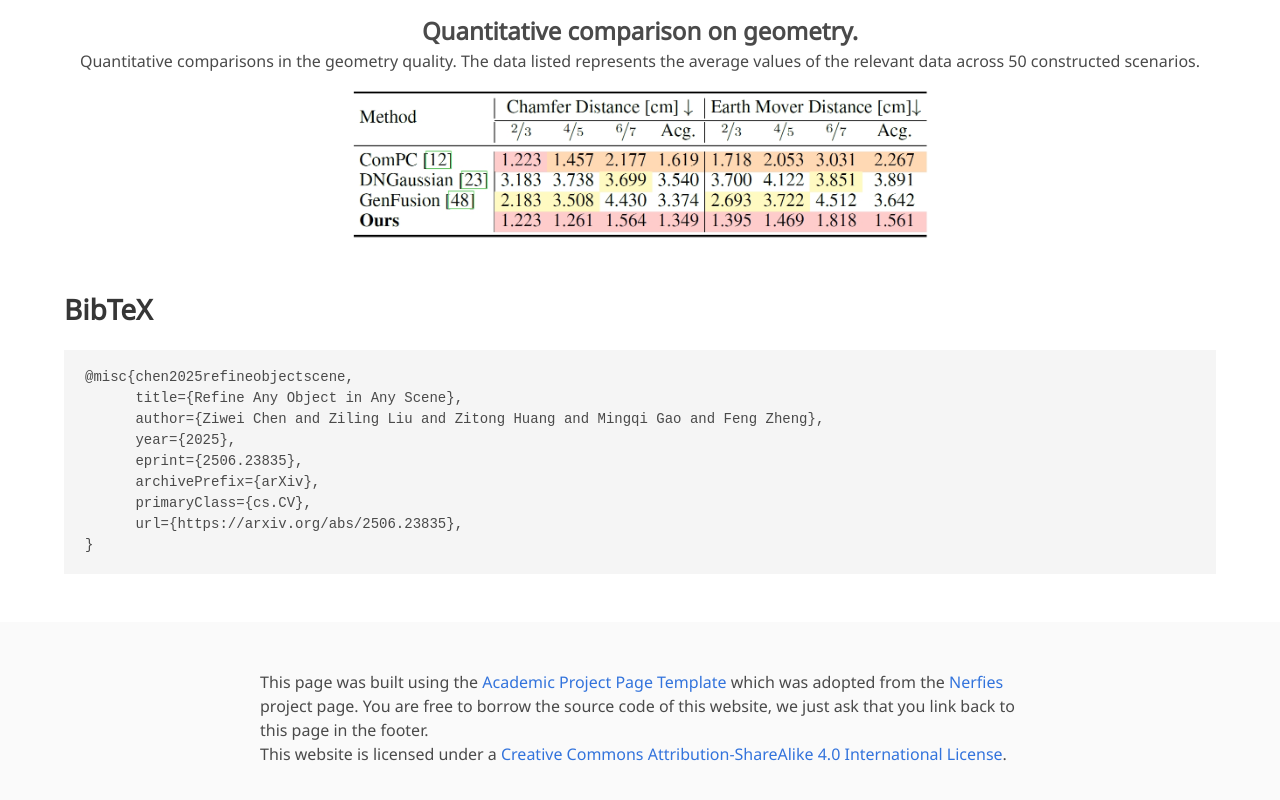
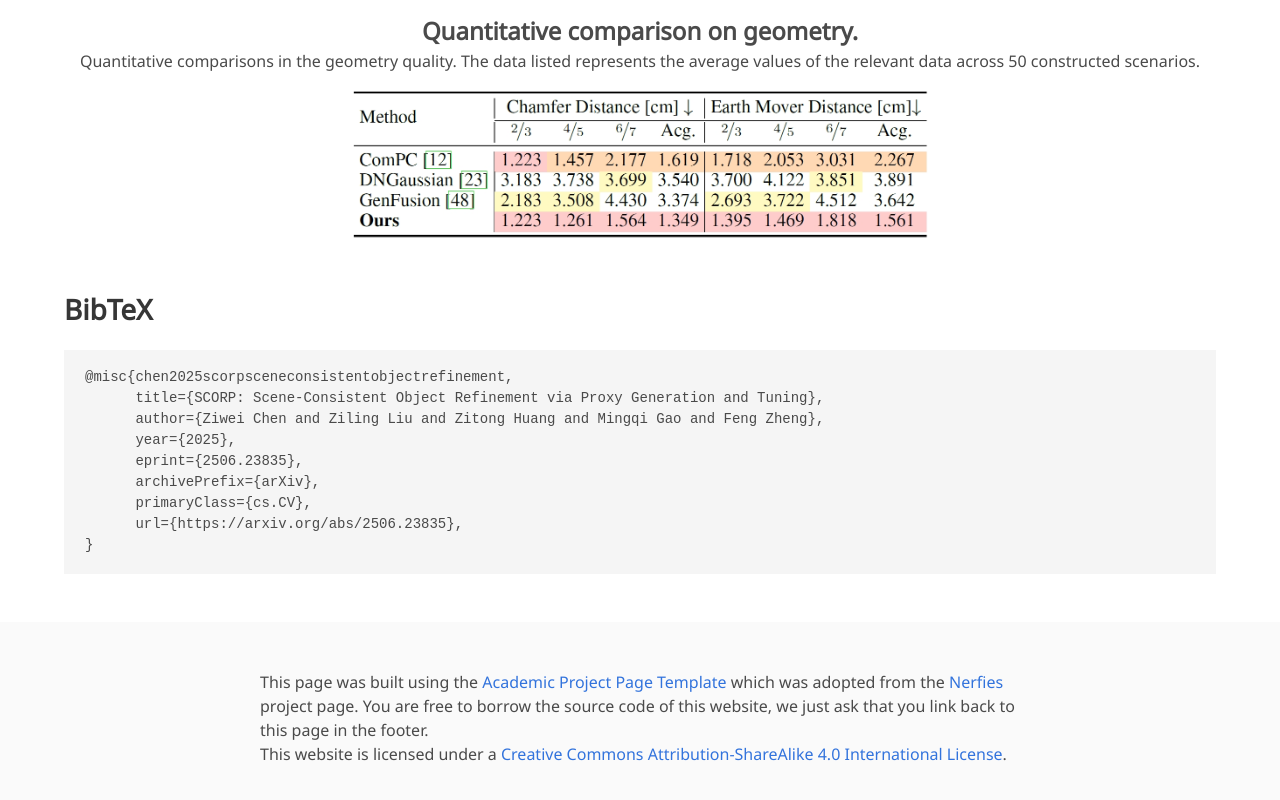
Before and after one commit to PolySummit/scorp.github.io, a plain HTML site: page index.html in a window 1280 px wide. Shown: the part 3248-4048 px from the top of the page. Drawn offline with nearby package versions, Linux system fonts and the light colour scheme; some icons are missing; a web font is replaced by a local one.

Commit message:
Updates BibTeX with final title and citation key

```diff
--- a/index.html
+++ b/index.html
@@ -388,8 +388,8 @@
   <section class="section" id="BibTeX">
     <div class="container is-max-widescreen content">
       <h2 class="title">BibTeX</h2>
-      <pre><code>@misc{chen2025refineobjectscene,
-      title={Refine Any Object in Any Scene},
+      <pre><code>@misc{chen2025scorpsceneconsistentobjectrefinement,
+      title={SCORP: Scene-Consistent Object Refinement via Proxy Generation and Tuning},
       author={Ziwei Chen and Ziling Liu and Zitong Huang and Mingqi Gao and Feng Zheng},
       year={2025},
       eprint={2506.23835},
```
